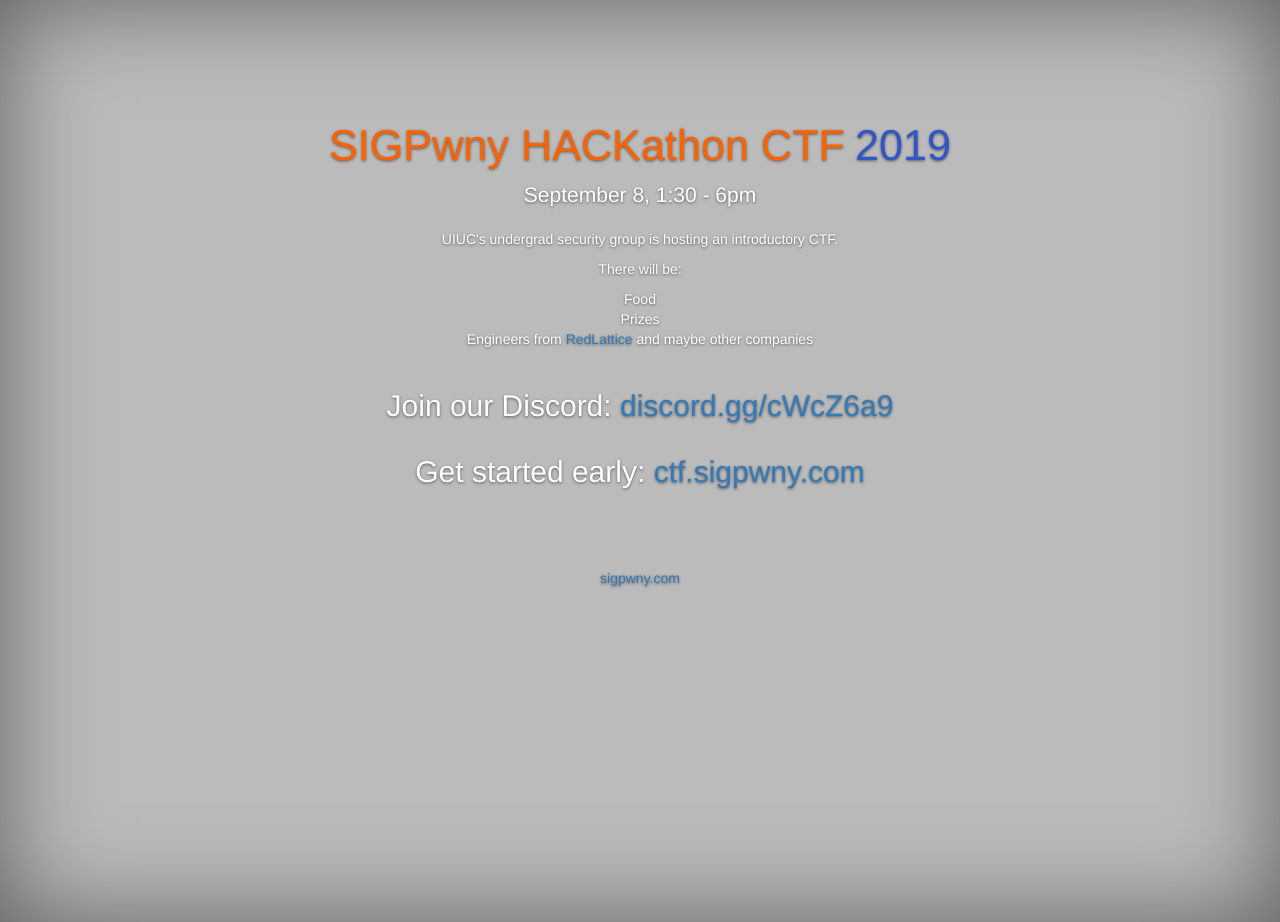
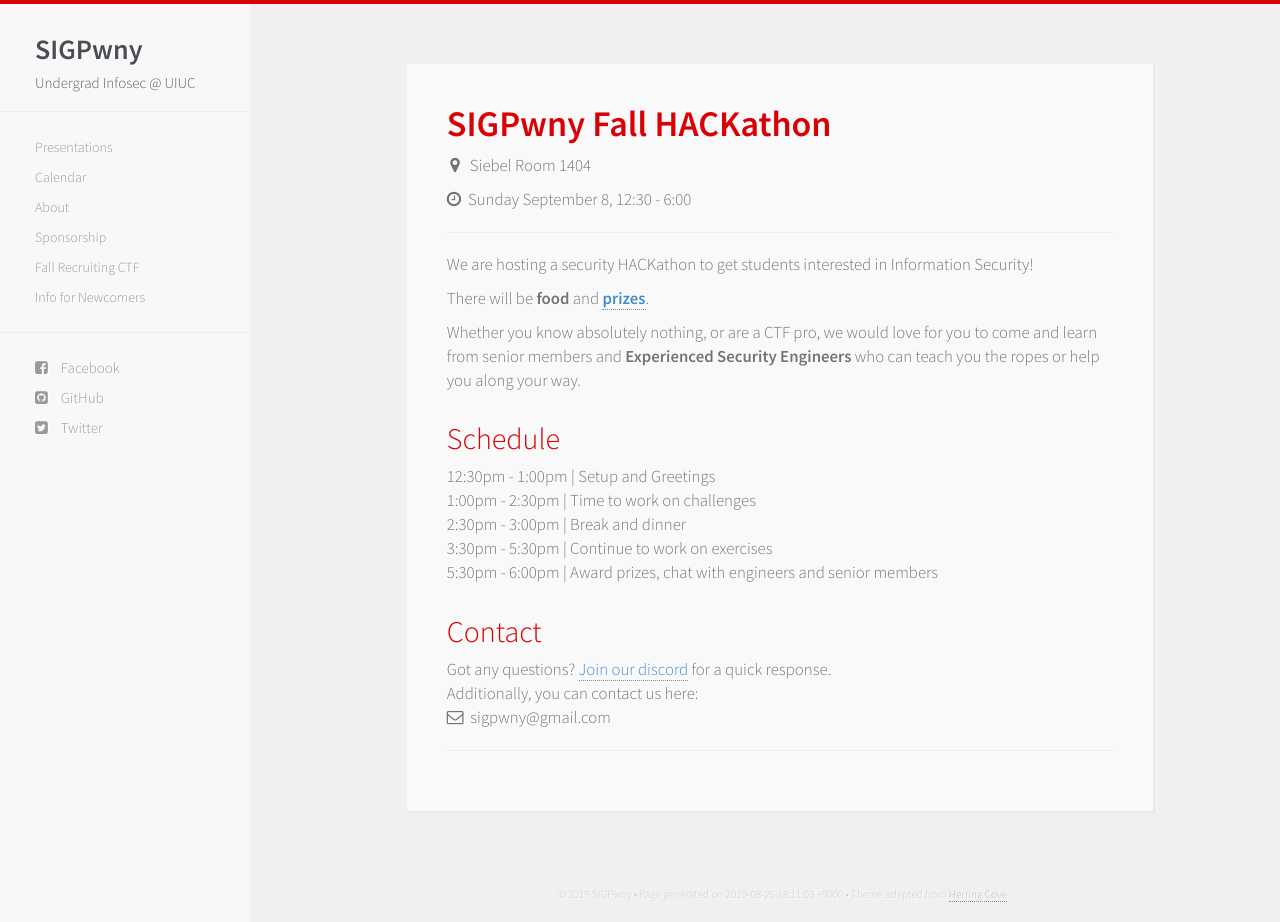
Before and after one commit to sigpwny/sigpwny.github.io-archive, a Jekyll site: the page built from ctf.html, in a window 1280 px wide and 922 px high. Built offline with Jekyll 4.4.1, drawn with Linux system fonts in a browser that asks for light colours; nearby versions of some CDN libraries.

Commit message:
automated

```diff
--- a/ctf.html
+++ b/ctf.html
@@ -1,83 +1,44 @@
 ---
-title: Fall HACKathon CTF
-layout: uiuctf
+layout: default
 ---
+<link href="/css/bootstrap.min.css" rel="stylesheet">
+<link href="/css/hc.css" rel="stylesheet">
+<link href="//netdna.bootstrapcdn.com/font-awesome/4.0.3/css/font-awesome.css" rel="stylesheet">
+<link href='https://fonts.googleapis.com/css?family=Source+Sans+Pro:300,600' rel='stylesheet' type='text/css'>
+<div class="container">
+  <div class="row">
+    <div class="user-card">
 
-<div class="site-wrapper">
+      <div class="row">
+        <div class="col-md-12 letter">
+          <h1>SIGPwny Fall HACKathon</h1>
+          <p>&nbsp;<i class="fa fa-map-marker"></i>&nbsp;&nbsp;&nbsp;Siebel Room 1404</p>
+          <p><i class="fa fa-clock-o"></i>&nbsp;&nbsp;Sunday September 8, 12:30 - 6:00</p>
+          <hr />
 
-  <div class="site-wrapper-inner">
+		  <p>We are hosting a security HACKathon to get students interested in Information Security!</p>
 
-    <div class="cover-container">
+      <p>There will be <b>food</b> and <b><a href="https://docs.google.com/spreadsheets/d/1fePRXcPfo7K6x2KrJ9BytBfmEtPbO3gYOTprXGj77CQ/edit?usp=sharing">prizes</a></b>.
 
-      <div class="masthead clearfix">
-        <div class="inner">
-        </div>
-      </div>
+		  <p>Whether you know absolutely nothing, or are a CTF pro, we would love for you to come and learn from senior members and <b>Experienced Security Engineers</b> who can teach you the ropes or help you along your way.</p><br>
+        <h2>Schedule</h2>
+            <p>12:30pm - 1:00pm  | Setup and Greetings<br>
+                1:00pm - 2:30pm  | Time to work on challenges<br>
+                2:30pm - 3:00pm  | Break and dinner<br>
+                3:30pm - 5:30pm  | Continue to work on exercises<br>
+                5:30pm - 6:00pm  | Award prizes, chat with engineers and senior members<br>
+            </p><br>
+        <h2>Contact</h2>
+            <p>Got any questions? <a href="https://discord.gg/hadUbWg">Join our discord</a> for a quick response.
+                <br>Additionally, you can contact us here:
+                <br><i class="fa fa-envelope-o"></i>&nbsp;&nbsp;sigpwny@gmail.com
 
-      <div class="inner cover">
-        <h1 class="cover-heading"><big style="color: #FA6300">SIGPwny HACKathon CTF</big> <big style="color: #3256c8">2019</big></h1>
-        <p class="lead">September 8, 1:30 - 6pm</p>
-        <p>UIUC's undergrad security group is hosting an introductory CTF.</p>
-        <p>There will be:</p>
-          Food<br>
-          Prizes<br>
-          Engineers from <a href="https://redlattice.com">RedLattice</a> and maybe other companies<br>
-        <!-- <p class="lead lesser">Registration is now open via the link below! You can contact the organizers via #uiuctf on freenode with any issues.</p> -->
-        <!-- <p class="lead"><a href="http://uiuc.tf">uiuc.tf</a></p> -->
-    		<!-- <p class="lead lesser">UIUCTF 2018 has concluded. Stay tuned for UIUCTF 2019!</p> -->
+            </p>
 
-        <br>
-
-        <h2 class="cover-heading">
-          Join our Discord: <a href="https://discord.gg/cWcZ6a9">discord.gg/cWcZ6a9</a>
-          <br><br>
-          Get started early: <a href="http://ctf.sigpwny.com/">ctf.sigpwny.com</a>
-        </h2>
-      </div>
-      <br />
-      <br />
-<!--       <div class="inner cover">
-        <h3 class="cover-heading">Generously sponsored by</h3>
-    		<br>
-        <a href="https://www.trailofbits.com/"><img src="images/tob_logo.png" style="height: 20%; width: 20%"></img></a>
-      </div>
- -->
-    <!--
-      <div class="inner cover">
-        <h3 class="cover-heading" id="countdown"></h3>
-        <script>
-        var countDownDate = new Date("Apr 6, 2018 19:00:00 GMT-0500").getTime();
-
-        var x = setInterval(function() {
-          var now = new Date().getTime();
-          var distance = countDownDate - now;
-
-          var days = Math.floor(distance / (1000 * 60 * 60 * 24));
-          var hours = Math.floor((distance % (1000 * 60 * 60 * 24)) / (1000 * 60 * 60));
-          var minutes = Math.floor((distance % (1000 * 60 * 60)) / (1000 * 60));
-          var seconds = Math.floor((distance % (1000 * 60)) / 1000);
-
-          document.getElementById("countdown").innerHTML = days + "d " + hours + "h " + minutes + "m " + seconds + "s ";
-
-          if (distance < 0) {
-            clearInterval(x);
-            document.getElementById("countdown").innerHTML = "<a href='http://uiuc.tf'>http://uiuc.tf</a>";
-          }
-        }, 1000);
-        </script>
-      </div>
-    -->
-
-      <div>
-        <div class="inner">
-          <!-- <p>UIUCTF is organized by SIGPwny, the student security club at the University of Illinois at Urbana-Champaign.</p> -->
-          <p><a href="https://sigpwny.com/">sigpwny.com</a></p>
-          <!-- <p><a href="https://twitter.com/uiuctf">@UIUCTF</a></p> -->
+          <hr />
         </div>
       </div>
 
     </div>
-
   </div>
-
 </div>
```
Also changed, not shown: fallctf.html (deleted, +0 -40 lines).
